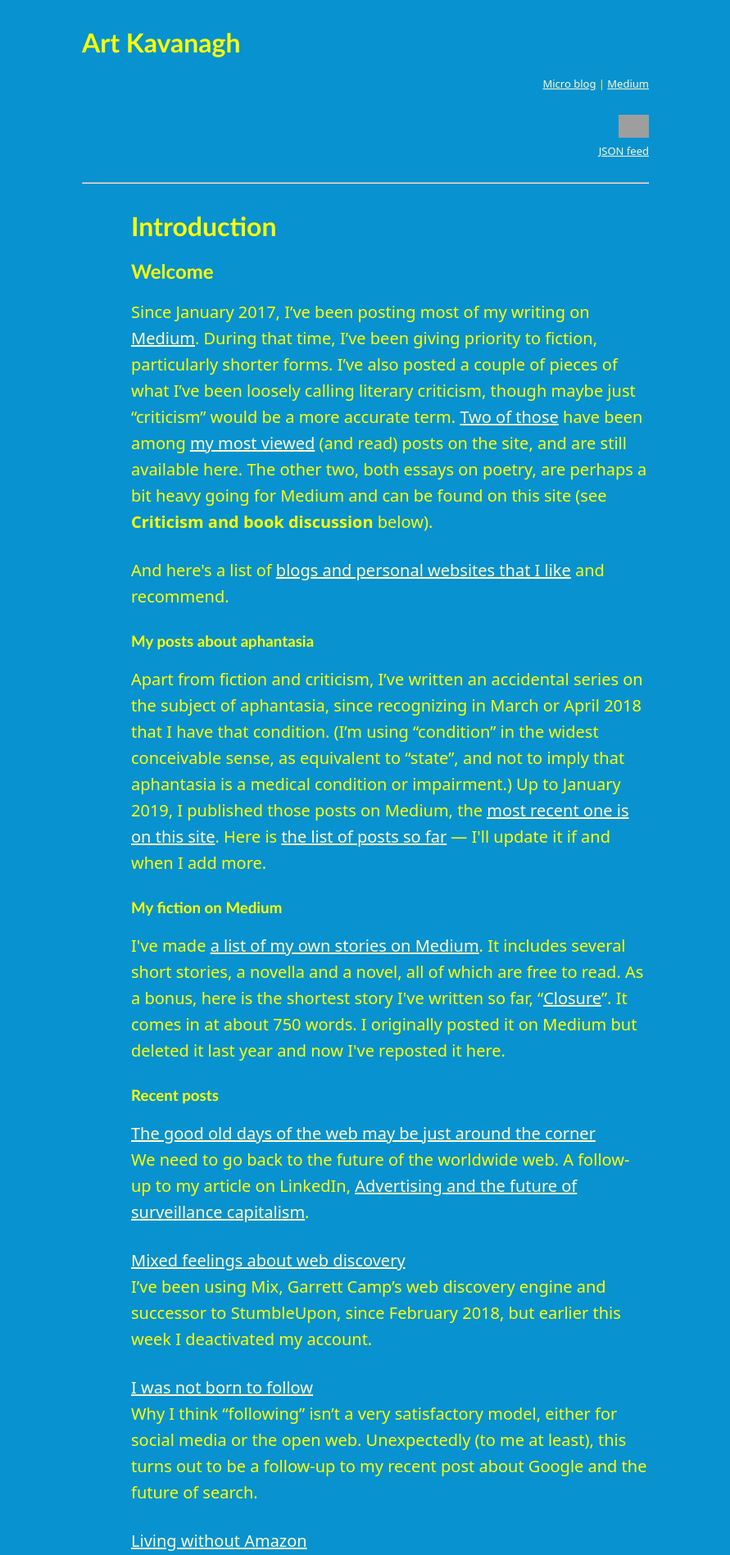
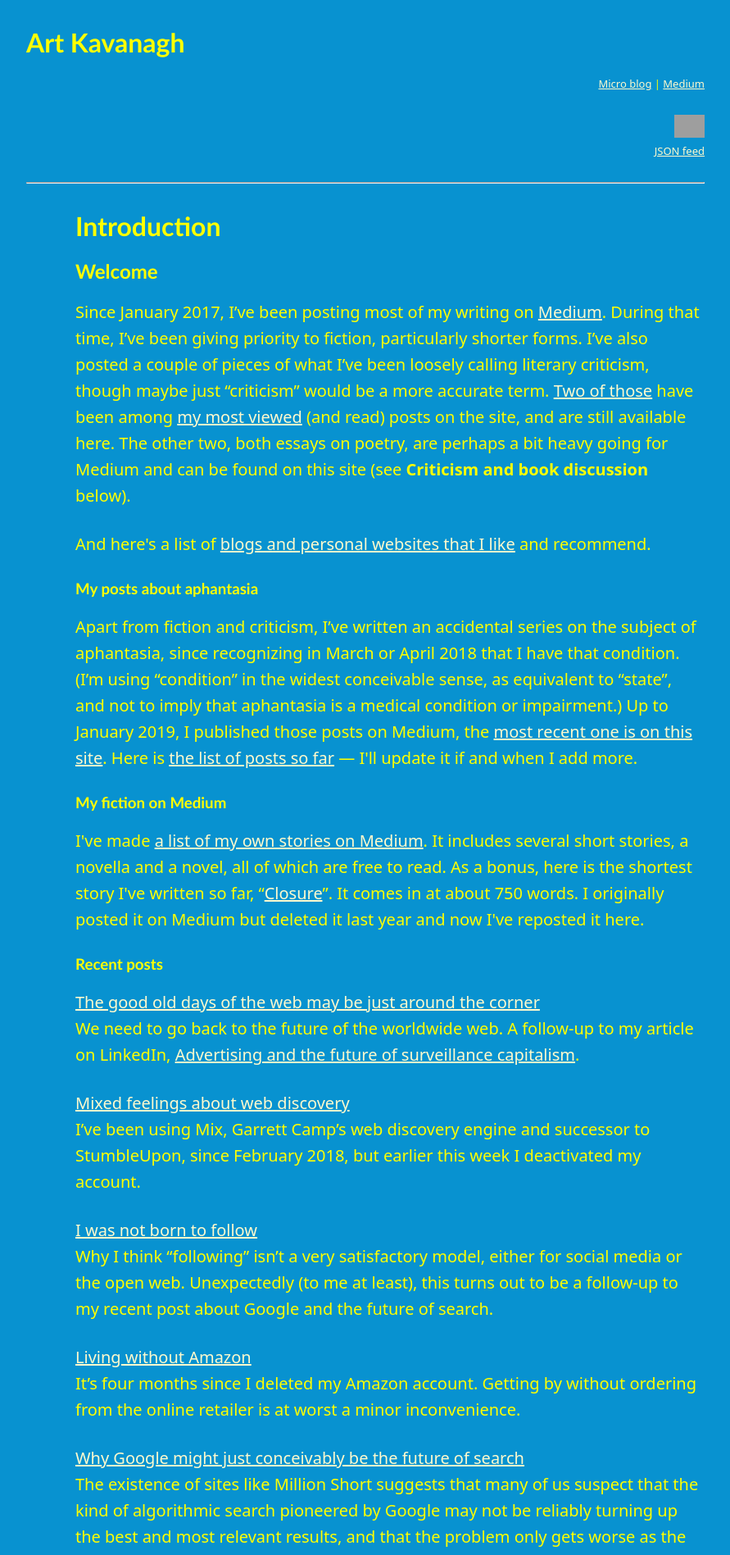
Before and after one commit to artkavanagh/github.io, a Jekyll site: the page index.html, which Jekyll copies as it is, in a window 1280 px wide. Shown: the top 1897 px of the page at 82% size, without its empty margins (164-1055 px from the left). Built offline with Jekyll 4.4.1, drawn with Linux system fonts in a browser that asks for light colours; grey boxes are pictures that could not be loaded.

Commit message:
Update akstyles.css

```diff
--- a/assets/css/akstyles.css
+++ b/assets/css/akstyles.css
@@ -4,7 +4,7 @@ html, body {
         padding: 0;
         color: Yellow ;
         background-color: #0892d0 ;
-        max-width: 632px ;
+        max-width: 48em ;
 }
 h1, h2, h3 {
 	font-family: "Optima", "Franklin Gothic Medium", system-ui, -apple-system, BlinkMacSystemFont, "Segoe UI", "Trebuchet MS", "Fira Sans", sans-serif;
```
